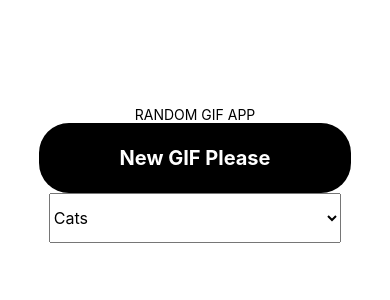
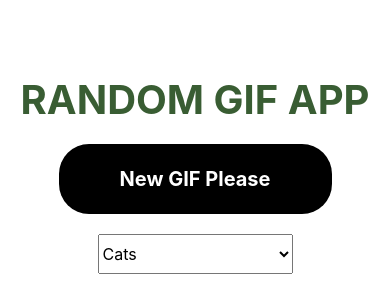
Before and after one commit to erinfox/random-cats, a React Native app: screen / in a window 390 px wide. Shown: the part 248-548 px from the top of the page. Built offline with nearby package versions, Linux system fonts and the light colour scheme; no server answers.

Commit message:
accessibility updates

```diff
--- a/App.js
+++ b/App.js
@@ -1,6 +1,7 @@
 import React, { useState, useEffect } from "react";
 import { StyleSheet, Text, View, Image, Picker } from "react-native";
 import { AccessibleButton } from "./accessibility";
+import { bold } from "ansi-colors";
 
 const AppWithHooks = props => {
   const [tag, setTag] = useState("cat");
@@ -22,7 +23,7 @@ const AppWithHooks = props => {
 
   return (
     <View style={styles.container}>
-      <Text accessible accessibilityRole={"header"}>
+      <Text accessible accessibilityRole={"header"} style={styles.header}>
         RANDOM GIF APP
       </Text>
       {imageUrl && (
@@ -38,7 +39,7 @@ const AppWithHooks = props => {
       )}
       <AccessibleButton
         role={"button"}
-        label="Tap me for a new gif"
+        label="Press me for a new gif"
         hint="A new gif will show on every press"
         activeOpacity={0.5}
         style={styles.button}
@@ -50,7 +51,7 @@ const AppWithHooks = props => {
       </AccessibleButton>
       <Picker
         accessible
-        accessibilityLabel="Select a new animal"
+        accessibilityLabel="Select a new animal gif"
         accessibilityHint="Press and scroll to select"
         accessibilityRole="none"
         style={styles.picker}
@@ -66,34 +67,40 @@ const AppWithHooks = props => {
 };
 
 const styles = StyleSheet.create({
-  container: {
-    flex: 1,
-    alignItems: "center",
-    justifyContent: "center"
-  },
-
   button: {
-    height: 70,
-    width: "80%",
     alignItems: "center",
     backgroundColor: "black",
     borderRadius: 30,
+    height: 70,
+    justifyContent: "center",
+    marginBottom: 20,
+    width: "70%"
+  },
+  container: {
+    alignItems: "center",
+    flex: 1,
     justifyContent: "center"
   },
-  text: {
-    fontSize: 20,
+  header: {
+    color: "#395D33",
+    fontSize: 40,
     fontWeight: "bold",
-    color: "white"
+    paddingBottom: 20
   },
   image: {
+    borderRadius: 10,
     height: 380,
-    width: 380,
     marginBottom: 20,
-    borderRadius: 10
+    width: 380
   },
   picker: {
-    height: 50,
-    width: "75%"
+    height: 40,
+    width: "50%"
+  },
+  text: {
+    color: "white",
+    fontSize: 20,
+    fontWeight: "bold"
   }
 });
 
--- a/package.json
+++ b/package.json
@@ -15,7 +15,8 @@
     "react-native-web": "^0.11.4"
   },
   "devDependencies": {
-    "babel-preset-expo": "^6.0.0"
+    "babel-preset-expo": "^6.0.0",
+    "react-native-testing-library": "^1.12.0"
   },
   "private": true
 }
```
Also changed, not shown: 2 other files (tests, documents, lock files or other folders).
